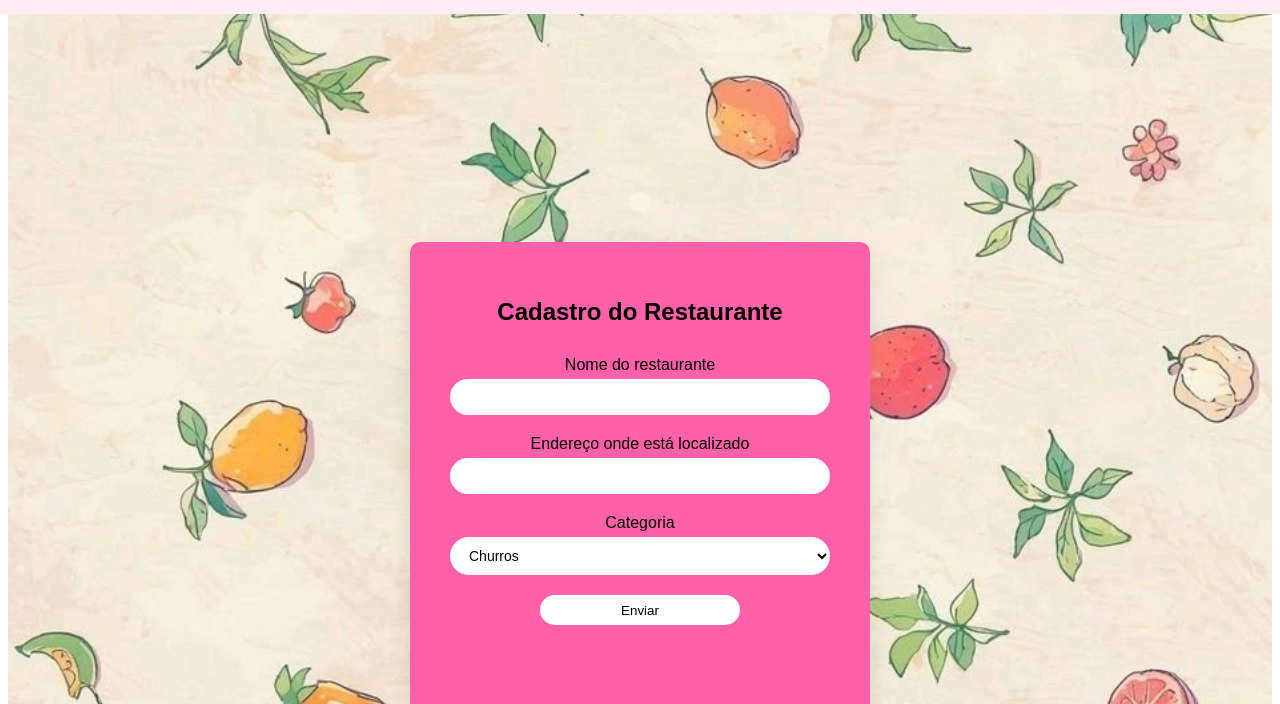
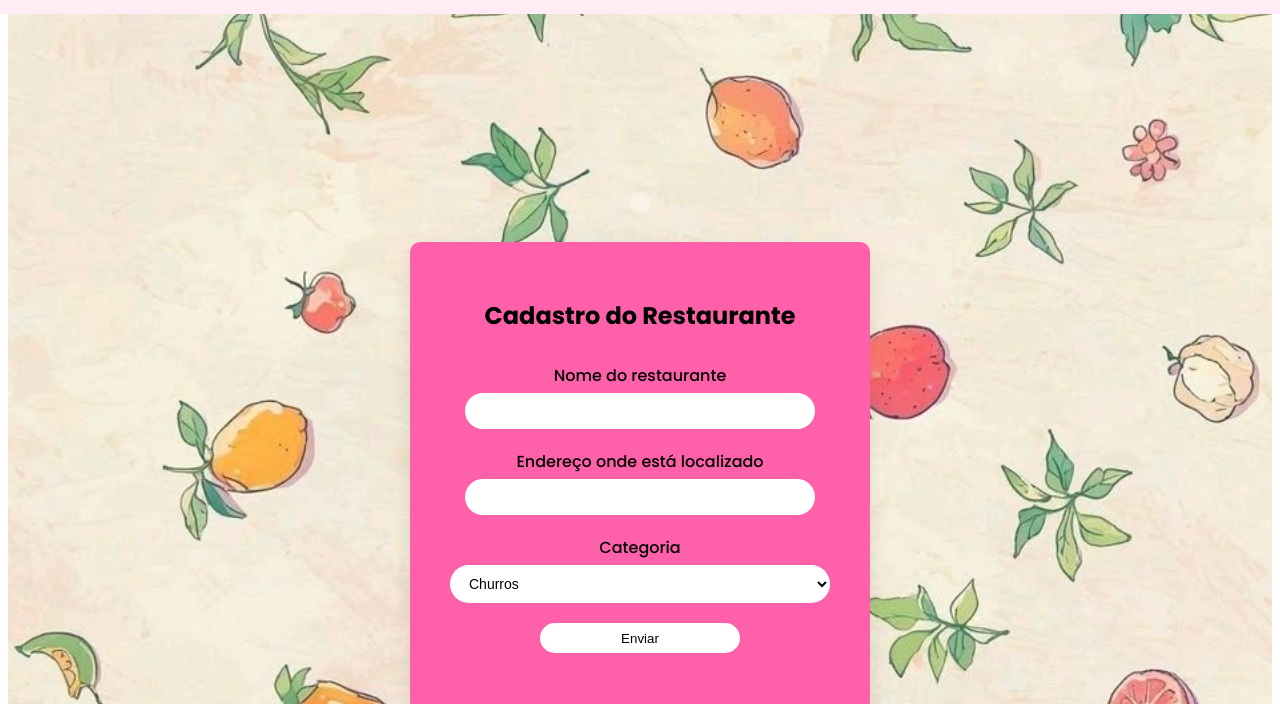
Before and after one commit to YuriMatheusM/TTdelivery, a plain HTML site: page front/cadastro/cadastro_rest.html in a window 1280 px wide. Shown: the part 96-800 px from the top of the page. Drawn offline with Linux system fonts and the light colour scheme.

Commit message:
adicionada as fontes de texto

```diff
--- a/front/cadastro/cadastro_rest.html
+++ b/front/cadastro/cadastro_rest.html
@@ -1,3 +1,12 @@
+<link rel="preconnect" href="https://fonts.googleapis.com">
+<link rel="preconnect" href="https://fonts.gstatic.com" crossorigin>
+<link href="https://fonts.googleapis.com/css2?family=Poppins:ital,wght@0,100;0,200;0,300;0,400;0,500;0,600;0,700;0,800;0,900;1,100;1,200;1,300;1,400;1,500;1,600;1,700;1,800;1,900&display=swap" rel="stylesheet">
+
+<link rel="preconnect" href="https://fonts.googleapis.com">
+<link rel="preconnect" href="https://fonts.gstatic.com" crossorigin>
+<link href="https://fonts.googleapis.com/css2?family=DM+Serif+Display:ital@0;1&display=swap" rel="stylesheet">
+
+
 <!DOCTYPE html>
 <html lang="pt-br">
     <head>
```
Also changed, not shown: front/inicial/index.html (+1 -1 lines).
